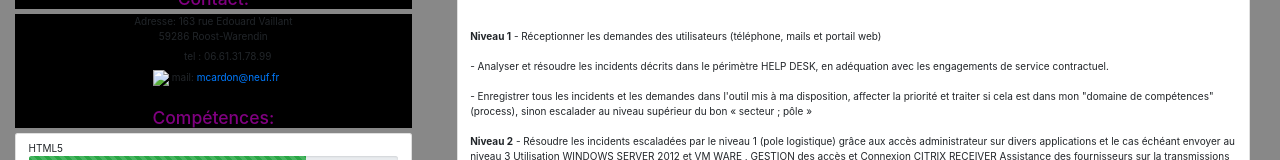
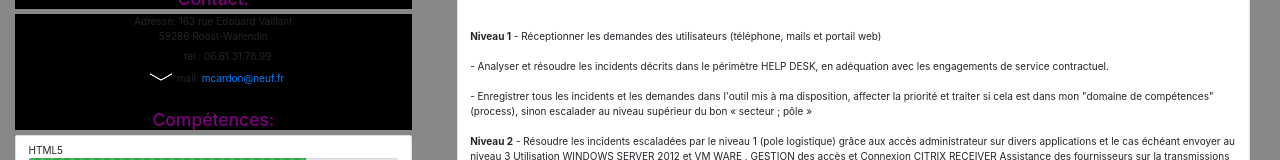
Before and after one commit to michel24000/cv-git, a plain HTML site: page index.html in a window 1280 px wide. Shown: the part 436-596 px from the top of the page. Drawn offline with nearby package versions, Linux system fonts and the light colour scheme.

Commit message:
Update index.html

```diff
--- a/index.html
+++ b/index.html
@@ -34,7 +34,7 @@
             <address class="col-xs-12 col-lg-12 text-center">Adresse: 163 rue Edouard Vaillant<br>
                                                              59286 Roost-Warendin<br>
                     <img src="images/tel.png"> tel : 06.61.31.78.99<br> &nbsp;
-                    <img src="images/mail.png"> mail: <a href="mailto:mcardon@neuf.fr">mcardon@neuf.fr</a>
+                    <img src="images/mail2.png"> mail: <a href="mailto:mcardon@neuf.fr">mcardon@neuf.fr</a>
             </address>
             <address class="col-xs-12 col-lg-12"></address>
             <h3 id="competences">Compétences:</h3>
```
